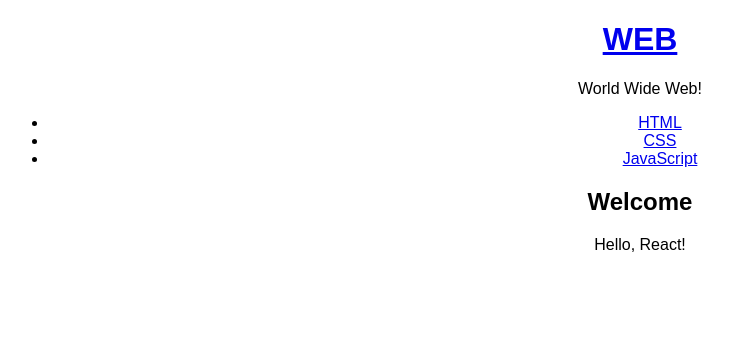
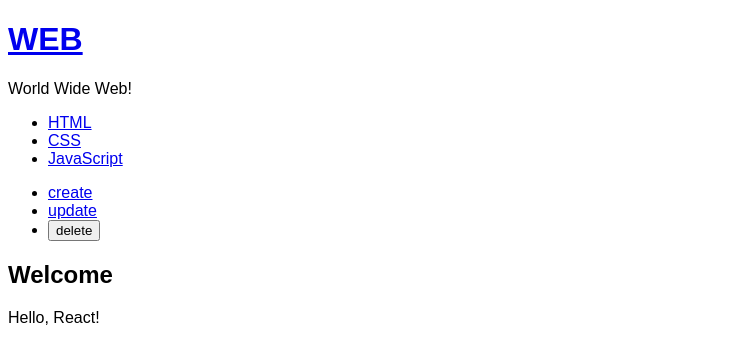
Before and after one commit to bomeekim/create-react-app, a React (Create React App) app: page / in a window 1280 px wide. Shown: the top 362 px of the page, without its empty margins (0-756 px from the left). Built offline with nearby package versions, Linux system fonts and the light colour scheme.

Commit message:
Create 구현

```diff
--- a/src/App.js
+++ b/src/App.js
@@ -1,7 +1,9 @@
 import React, { Component } from 'react';
 import TOC from './components/TOC';
-import Content from './components/Content';
+import ReadContent from './components/ReadContent';
+import CreateContent from './components/CreateContent';
 import Subject from './components/Subject';
+import Control from './components/Control';
 import './styles.css';
 
 // React에서 Component를 만드는 코드
@@ -14,6 +16,7 @@
     // 2. render() 함수 내에 있는 컴포넌트들의 render() 함수가 호출된다.
     // 3. 화면이 다시 그려지게 된다.
     // => state, props가 바뀌면 화면이 다시 그려진다.
+    this.max_content_id = 3; // ui에 영향을 주지 않으므로 state로 선언하지 않는다.
     this.state = {
       mode: 'welcome',
       selected_content_id: 2,
@@ -33,12 +36,14 @@
 
   render() {
     var _title,
-      _desc = null;
+      _desc,
+      _article = null;
 
     switch (this.state.mode) {
       case 'welcome':
         _title = this.state.welcome.title;
         _desc = this.state.welcome.desc;
+        _article = <ReadContent title={_title} desc={_desc}></ReadContent>;
         break;
       case 'read':
         var i = 0;
@@ -53,6 +58,42 @@
 
           i = i + 1;
         }
+        _article = <ReadContent title={_title} desc={_desc}></ReadContent>;
+        break;
+      case 'create':
+        _article = (
+          <CreateContent
+            onSubmit={function (_title, _desc) {
+              this.max_content_id = this.max_content_id + 1;
+              /** push, concat 둘 다 배열에 값을 추가할 수 있음
+              push는 원본을 바꿈 -> 큰 규모의 어플리케이션에서는 웬만하면 쓰지 말 것!
+              concat은 원본을 바꾸지 않음 -> 추천! 성능향상!
+              this.state.contents.push({
+                id: this.max_content_id,
+                title: _title,
+                desc: _desc
+              }); */
+
+              /** var _contents = this.state.contents.concat({
+                id: this.max_content_id,
+                title: _title,
+                desc: _desc
+              }); */
+
+              // push를 사용하는 방법 (배열일때만 가능)
+              // ref. 객체를 바꾸고 싶을때? Object.assign({}, 변경할 Object)
+              var newContents = Array.from(this.state.contents);
+              newContents.push({
+                id: this.max_content_id,
+                title: _title,
+                desc: _desc
+              });
+
+              this.setState({
+                contents: newContents
+              });
+            }.bind(this)}></CreateContent>
+        );
         break;
       default:
         break;
@@ -74,7 +115,13 @@
             });
           }.bind(this)}
           data={this.state.contents}></TOC>
-        <Content title={_title} desc={_desc}></Content>
+        <Control
+          onChangeMode={function (_mode) {
+            this.setState({
+              mode: _mode
+            });
+          }.bind(this)}></Control>
+        {_article}
       </div>
     );
   }
--- /dev/null
+++ b/src/components/Control.js
@@ -0,0 +1,41 @@
+import React, { Component } from 'react';
+
+class Control extends Component {
+  render() {
+    return (
+      <ul>
+        <li>
+          <a
+            href="/create"
+            onClick={function (e) {
+              e.preventDefault();
+              this.props.onChangeMode('create');
+            }.bind(this)}>
+            create
+          </a>
+        </li>
+        <li>
+          <a
+            href="/update"
+            onClick={function (e) {
+              e.preventDefault();
+              this.props.onChangeMode('update');
+            }.bind(this)}>
+            update
+          </a>
+        </li>
+        <li>
+          <input
+            type="button"
+            value="delete"
+            onClick={function (e) {
+              e.preventDefault();
+              this.props.onChangeMode('delete');
+            }.bind(this)}></input>
+        </li>
+      </ul>
+    );
+  }
+}
+
+export default Control;
--- /dev/null
+++ b/src/components/CreateContent.js
@@ -0,0 +1,31 @@
+import React, { Component } from 'react';
+
+class CreateContent extends Component {
+  render() {
+    return (
+      <article>
+        <h2>Create</h2>
+        <form
+          action="create_process"
+          method="post"
+          onSubmit={function (e) {
+            // 페이지가 변경되지 않게 하기 위해 이벤트를 막음
+            e.preventDefault();
+            this.props.onSubmit(e.target.title.value, e.target.desc.value);
+          }.bind(this)}>
+          <p>
+            <input type="text" name="title" placeholder="title"></input>
+          </p>
+          <p>
+            <textarea name="desc" placeholder="description"></textarea>
+          </p>
+          <p>
+            <input type="submit"></input>
+          </p>
+        </form>
+      </article>
+    );
+  }
+}
+
+export default CreateContent;
--- /dev/null
+++ b/src/components/ReadContent.js
@@ -0,0 +1,14 @@
+import React, { Component } from 'react';
+
+class ReadContent extends Component {
+  render() {
+    return (
+      <article>
+        <h2>{this.props.title}</h2>
+        {this.props.desc}
+      </article>
+    );
+  }
+}
+
+export default ReadContent;
--- a/src/styles.css
+++ b/src/styles.css
@@ -1,4 +1,4 @@
 .App {
   font-family: sans-serif;
-  text-align: center;
+  /* text-align: center; */
 }
```
